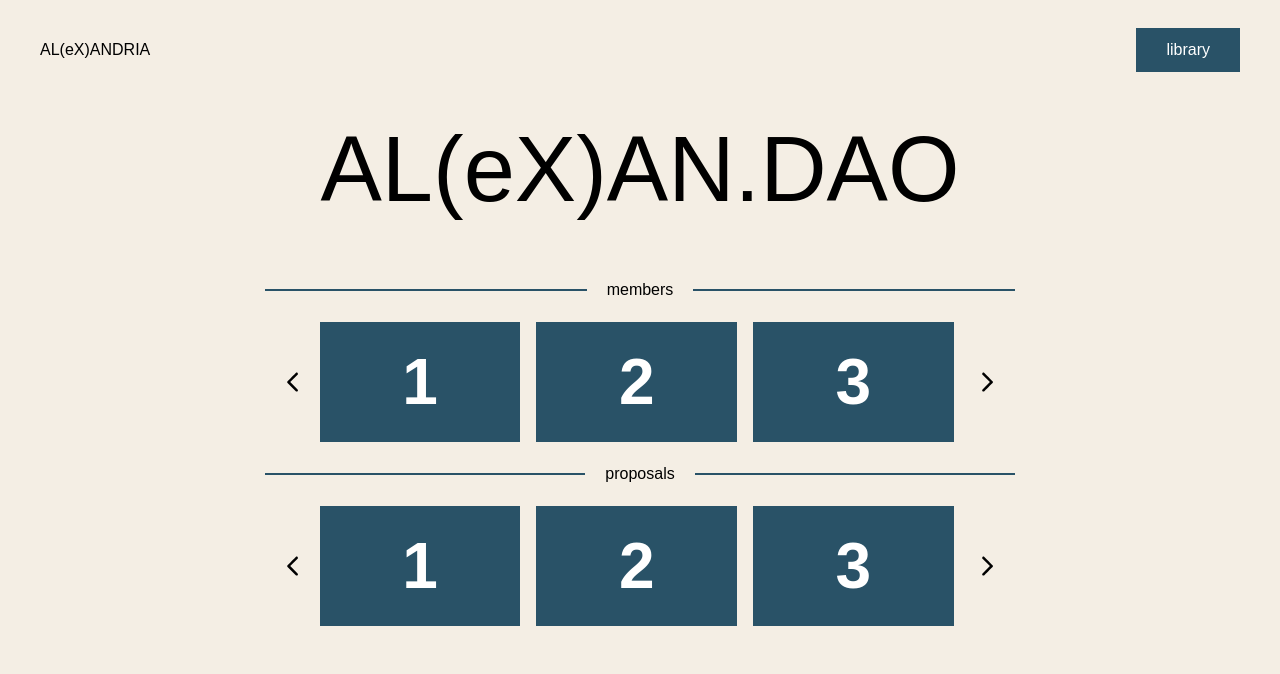
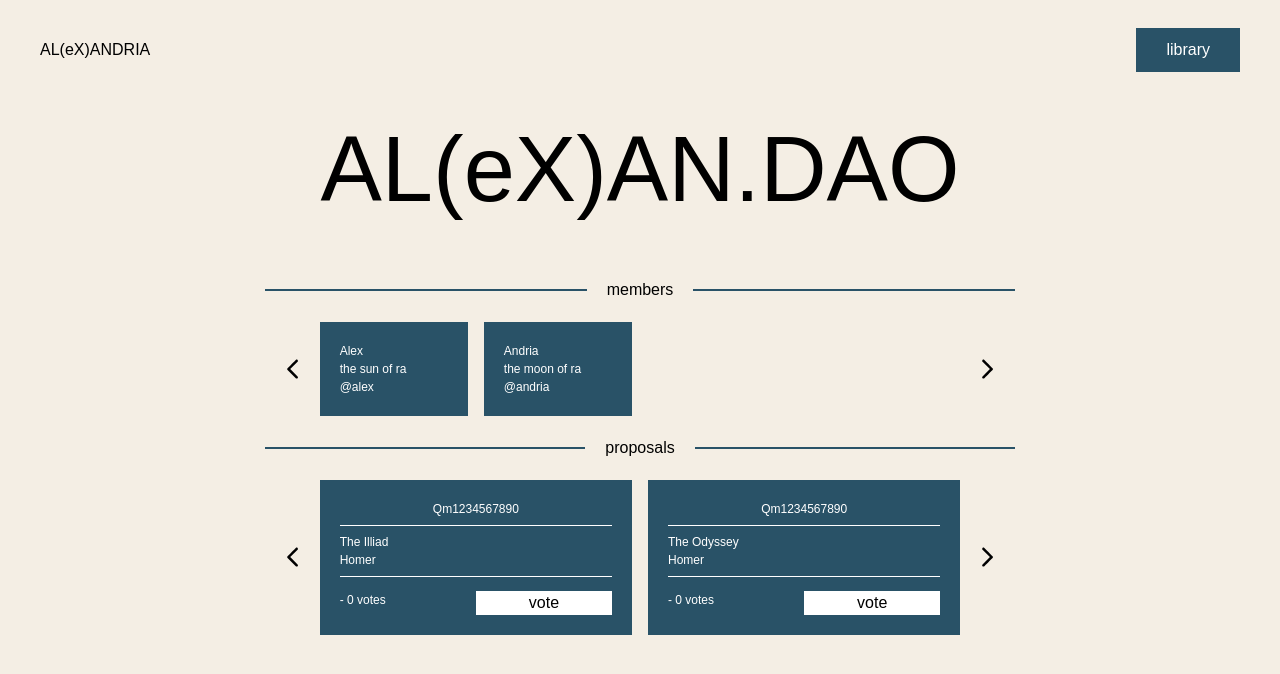
Before and after one commit to wjorgensen/Alexandria, a Next.js app in the folder client/: page /dao in a window 1280 px wide. Shown: the top 674 px of the page. Built offline with nearby package versions, Linux system fonts and the light colour scheme; a web font is replaced by a local one.

Commit message:
proposals

```diff
--- a/client/components/carousel/carousel.module.scss
+++ b/client/components/carousel/carousel.module.scss
@@ -17,19 +17,31 @@
 
             .slide {
                 min-width: 0;
-                flex: 0 0 33%;
                 padding-left: var(--slide-spacing);
 
                 .number {
-                    font-size: 4rem;
-                    font-weight: 600;
                     display: flex;
                     align-items: center;
                     justify-content: center;
-                    height: 120px;
+                    height: initial;
                     background-color: #295267;
-                    color: white;
                 }
+            }
+
+            .quarter {
+                flex: 0 0 25%;
+            }
+
+            .third {
+                flex: 0 0 33%;
+            }
+
+            .half {
+                flex: 0 0 50%;
+            }
+
+            .full {
+                flex: 0 0 100%;
             }
         }
 
--- a/client/components/carousel/carousel.tsx
+++ b/client/components/carousel/carousel.tsx
@@ -1,20 +1,16 @@
 import React from 'react'
 import { EmblaOptionsType } from 'embla-carousel'
-import {
-    PrevButton,
-    NextButton,
-    usePrevNextButtons
-} from '../EmblaCarouselArrowButtons'
+import { PrevButton, NextButton, usePrevNextButtons } from '../EmblaCarouselArrowButtons'
 import useEmblaCarousel from 'embla-carousel-react'
-
 import s from './carousel.module.scss'
 
-type PropType = {
-    slides: number[]
+type CarouselProps = {
+    slides: JSX.Element[]
     options?: EmblaOptionsType
+    type: "quarter" | "third" | "half" | "full"
 }
 
-const EmblaCarousel: React.FC<PropType> = (props) => {
+export default function Carousel(props: CarouselProps) {
     const { slides, options } = props
     const [emblaRef, emblaApi] = useEmblaCarousel(options)
 
@@ -25,14 +21,29 @@ const EmblaCarousel: React.FC<PropType> = (props) => {
         onNextButtonClick
     } = usePrevNextButtons(emblaApi)
 
+    function type() {
+        if (props.type === "quarter") {
+            return s.quarter
+        }
+        if (props.type === "third") {
+            return s.third
+        }
+        if (props.type === "half") {
+            return s.half
+        }
+        if (props.type === "full") {
+            return s.full
+        }
+    }
+
     return (
         <section className={s.carousel}>
             <PrevButton onClick={onPrevButtonClick} disabled={prevBtnDisabled} />
             <div className={s.viewport} ref={emblaRef}>
                 <div className={s.emblacontainer}>
-                    {slides.map((index) => (
-                        <div className={s.slide} key={index}>
-                            <div className={s.number}>{index + 1}</div>
+                    {slides.map((e, index) => (
+                        <div className={`${s.slide} ${type()}`} key={index}>
+                            <div className={s.number}>{e}</div>
                         </div>
                     ))}
                 </div>
@@ -41,5 +52,3 @@ const EmblaCarousel: React.FC<PropType> = (props) => {
         </section>
     )
 }
-
-export default EmblaCarousel
--- a/client/pages/dao/dao.module.scss
+++ b/client/pages/dao/dao.module.scss
@@ -23,3 +23,53 @@
         padding-bottom: 20px;
     }
 }
+
+.member {
+    width: 100%;
+    display: flex;
+    flex-direction: column;
+    color: white;
+    padding: 20px;
+    font-size: 12px;
+    h2 {
+        font-weight: 300;
+    }
+}
+
+.proposal {
+    width: 100%;
+    display: flex;
+    flex-direction: column;
+    padding: 20px;
+    font-size: 12px;
+    color: white;
+    .hex {
+        text-align: center;
+        font-weight: 300;
+        padding-bottom: 7px;
+        margin-bottom: 7px;
+        border-bottom: 1px solid white;
+    }
+    h2 {
+        font-weight: 300;
+    }
+
+    .voting {
+        border-top: 1px solid white;
+        padding-top: 14px;
+        margin-top: 7px;
+        display: flex;
+
+        .votes {
+            width: 50%;
+        }
+
+        .vote {
+            background-color: white;
+            width: 50%;
+            color: black;
+            font-weight: 300;
+            font-size: 16px;
+        }
+    }
+}
--- a/client/pages/dao/index.tsx
+++ b/client/pages/dao/index.tsx
@@ -1,15 +1,86 @@
 import React from "react";
 import { EmblaOptionsType } from 'embla-carousel'
 import s from "./dao.module.scss";
-import EmblaCarousel from "@/components/carousel/carousel";
+import Carousel from "@/components/carousel/carousel";
 import Divider from "@/components/divider/divider";
 
 export default function Dao() {
 
+    const OPTIONS: EmblaOptionsType = { align: 'start', loop: true}
 
-    const OPTIONS: EmblaOptionsType = { align: 'start', loop: true}
-    const SLIDE_COUNT = 6
-    const SLIDES = Array.from(Array(SLIDE_COUNT).keys())
+    const members = [
+        {
+            name: "Alex",
+            description: "the sun of ra",
+            link: "@alex"
+        },
+        {
+            name: "Andria",
+            description: "the moon of ra",
+            link: "@andria"
+        }
+    ]
+
+    function librarians(): JSX.Element[]{
+        return members.map((member, index) => {
+            return (
+                <div key={index} className={s.member}>
+                    <h2>{member.name}</h2>
+                    <p>{member.description}</p>
+                    <a href={`https://twitter.com/${member.link}`}>{member.link}</a>
+                </div>
+            )
+        })
+    }
+
+    const proposals = [
+        {
+            maker: "0x0000000000",
+            votes: 0,
+            entry: {
+                name: "The Illiad",
+                author: "Homer",
+                medium: "poetry",
+                year: "100 Ad",
+                language: "greek",
+                cid: "Qm1234567890"
+            }
+        },
+        {
+            maker: "0x1111111111",
+            votes: 0,
+            entry: {
+                name: "The Odyssey",
+                author: "Homer",
+                medium: "poetry",
+                year: "100 AD",
+                language: "greek",
+                cid: "Qm1234567890"
+            }
+        }
+    ]
+
+    function entries(): JSX.Element[]{
+        return proposals.map((proposal, index) => {
+            return (
+                <div key={index} className={s.proposal}>
+                    <div className={s.hex}>{proposal.entry.cid}</div>
+                    <div className={s.entry}>
+                        <h2>{proposal.entry.name}</h2>
+                        <p>{proposal.entry.author}</p>
+                        {/* <p>{proposal.entry.medium}</p>
+                        <p>{proposal.entry.year}</p>
+                        <p>{proposal.entry.language}</p> */}
+                    </div>
+                    <div className={s.voting}>
+                        {/* <div className={s.maker}>{proposal.maker}</div> */}
+                        <div className={s.votes}>- {proposal.votes} votes</div>
+                        <button className={s.vote}>vote</button>
+                    </div>
+                </div>
+            )
+        })
+    }
 
 
     return (
@@ -23,12 +94,12 @@ export default function Dao() {
 
             <Divider content="members" />
             <div className={s.library}>
-                <EmblaCarousel slides={SLIDES} options={OPTIONS} />
+                <Carousel slides={librarians()} options={OPTIONS} type="quarter"/>
             </div>
 
             <Divider content="proposals" />
             <div className={s.library}>
-                <EmblaCarousel slides={SLIDES} options={OPTIONS} />
+                <Carousel slides={entries()} options={OPTIONS} type="half" />
             </div>
         </section>
     );
```
